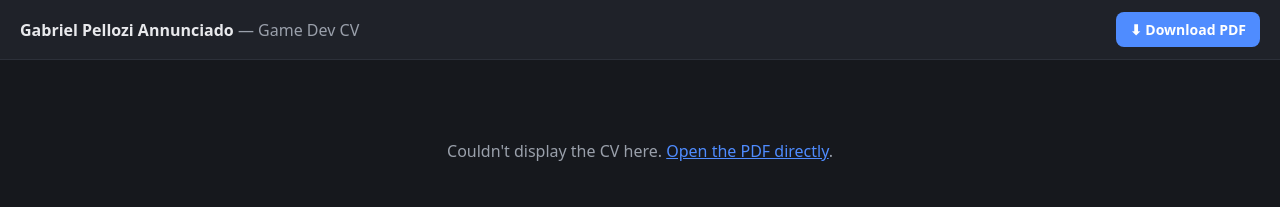
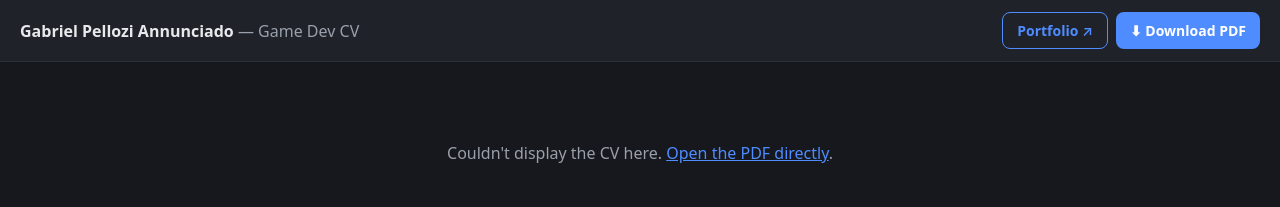
Before and after one commit to GabrielPellozi/GameDev-CV, a plain HTML site: page index.html in a window 1280 px wide. Drawn offline with Linux system fonts and the light colour scheme.

Commit message:
Add button to portfolio

```diff
--- a/index.html
+++ b/index.html
@@ -34,6 +34,9 @@
       font-size: 14px; font-weight: 600; white-space: nowrap;
     }
     .btn:hover { filter: brightness(1.1); }
+    .btn.ghost { background: transparent; color: var(--accent); border: 1px solid var(--accent); }
+    .btn.ghost:hover { background: rgba(79,140,255,.12); filter: none; }
+    .actions { display: flex; gap: 8px; flex-wrap: wrap; justify-content: flex-end; }
     #viewer {
       display: flex; flex-direction: column; align-items: center;
       gap: 16px; padding: 24px 12px 48px;
@@ -62,7 +65,10 @@
 <body>
   <header>
     <h1>Gabriel Pellozi Annunciado <span>— Game Dev CV</span></h1>
-    <a class="btn" href="CV-EN-Gabriel_Pellozi_Annunciado.pdf" download>⬇ Download PDF</a>
+    <div class="actions">
+      <a class="btn ghost" href="https://gabrielpellozi.github.io/portfolio/" target="_blank" rel="noopener">Portfolio ↗</a>
+      <a class="btn" href="CV-EN-Gabriel_Pellozi_Annunciado.pdf" download>⬇ Download PDF</a>
+    </div>
   </header>
 
   <main id="viewer">
```
